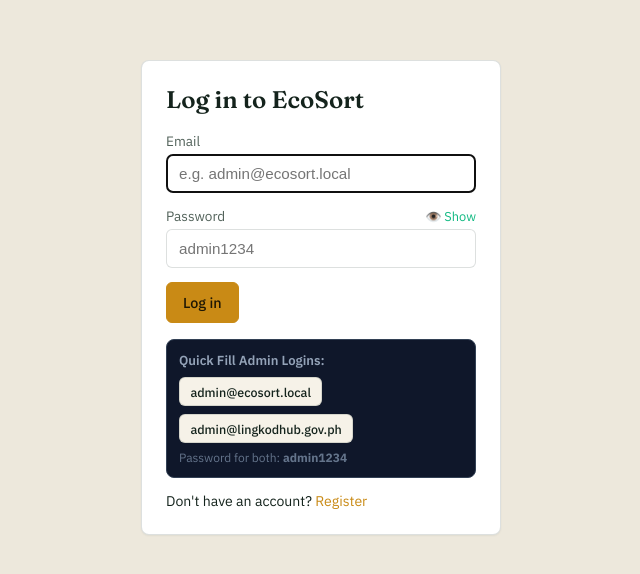
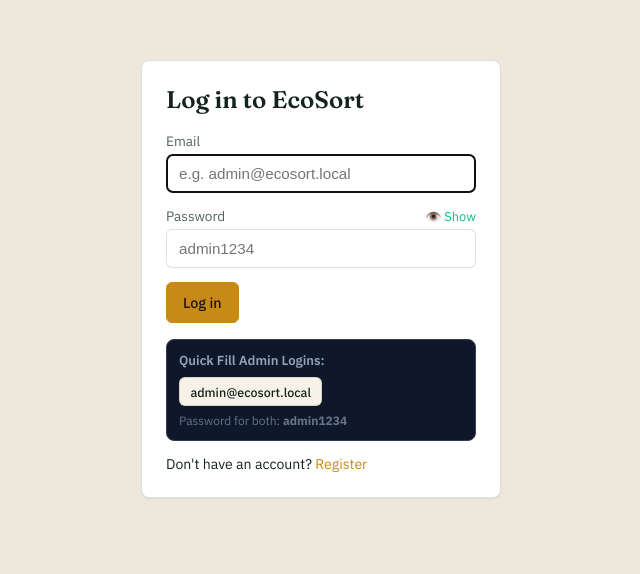
Before and after one commit to MAfot23/Ecosort-Fullstack, a React (Vite) app in the folder frontend/: page /login in a window 1280 px wide. Shown: the top 574 px of the page, without its empty margins (319-959 px from the left). Built offline with nearby package versions, Linux system fonts and the light colour scheme; no server answers.

Commit message:
update login page

```diff
--- a/frontend/src/pages/Login.jsx
+++ b/frontend/src/pages/Login.jsx
@@ -102,14 +102,7 @@ export default function Login() {
             >
               admin@ecosort.local
             </button>
-            <button
-              type="button"
-              className="btn btn-secondary"
-              style={{ padding: '0.35rem 0.65rem', fontSize: '0.78rem' }}
-              onClick={() => fillCredentials('admin@lingkodhub.gov.ph', 'admin1234')}
-            >
-              admin@lingkodhub.gov.ph
-            </button>
+
           </div>
           <div style={{ color: '#64748b', marginTop: '0.4rem', fontSize: '0.75rem' }}>
             Password for both: <strong>admin1234</strong>
```
